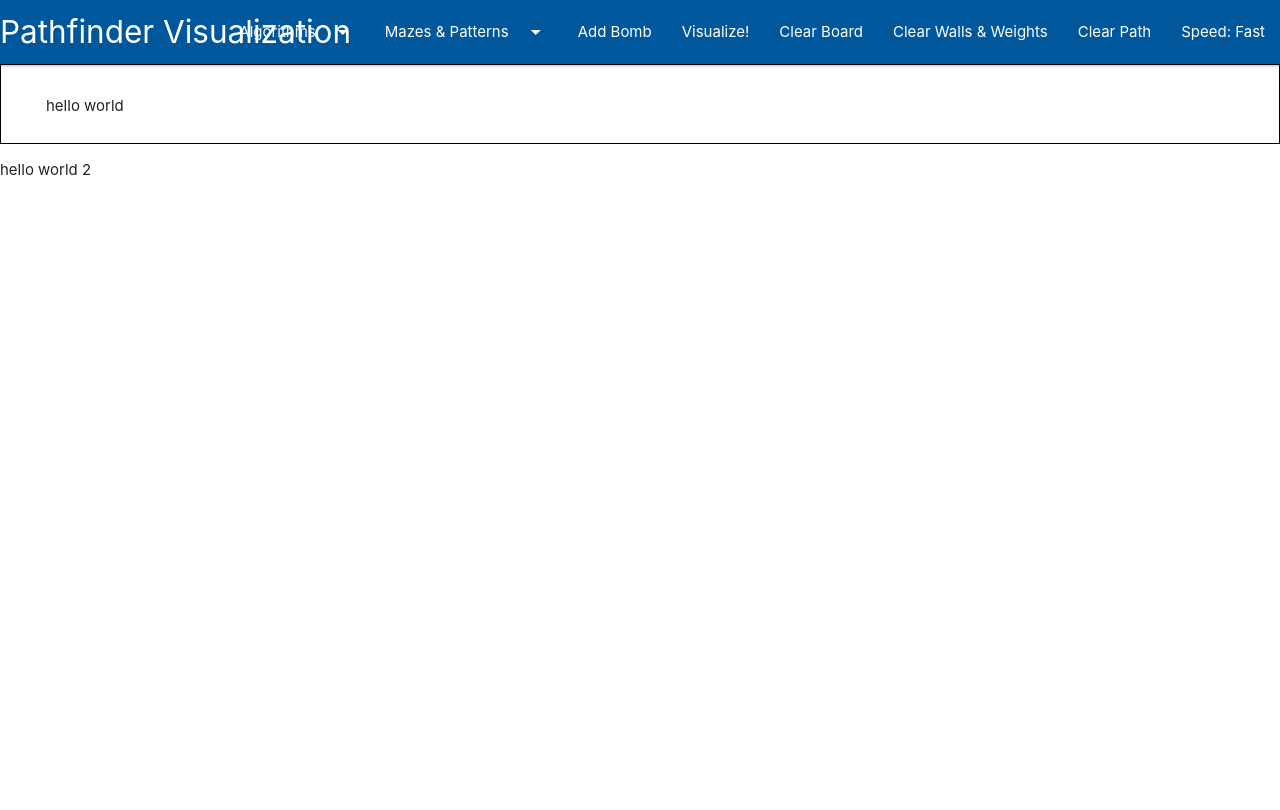
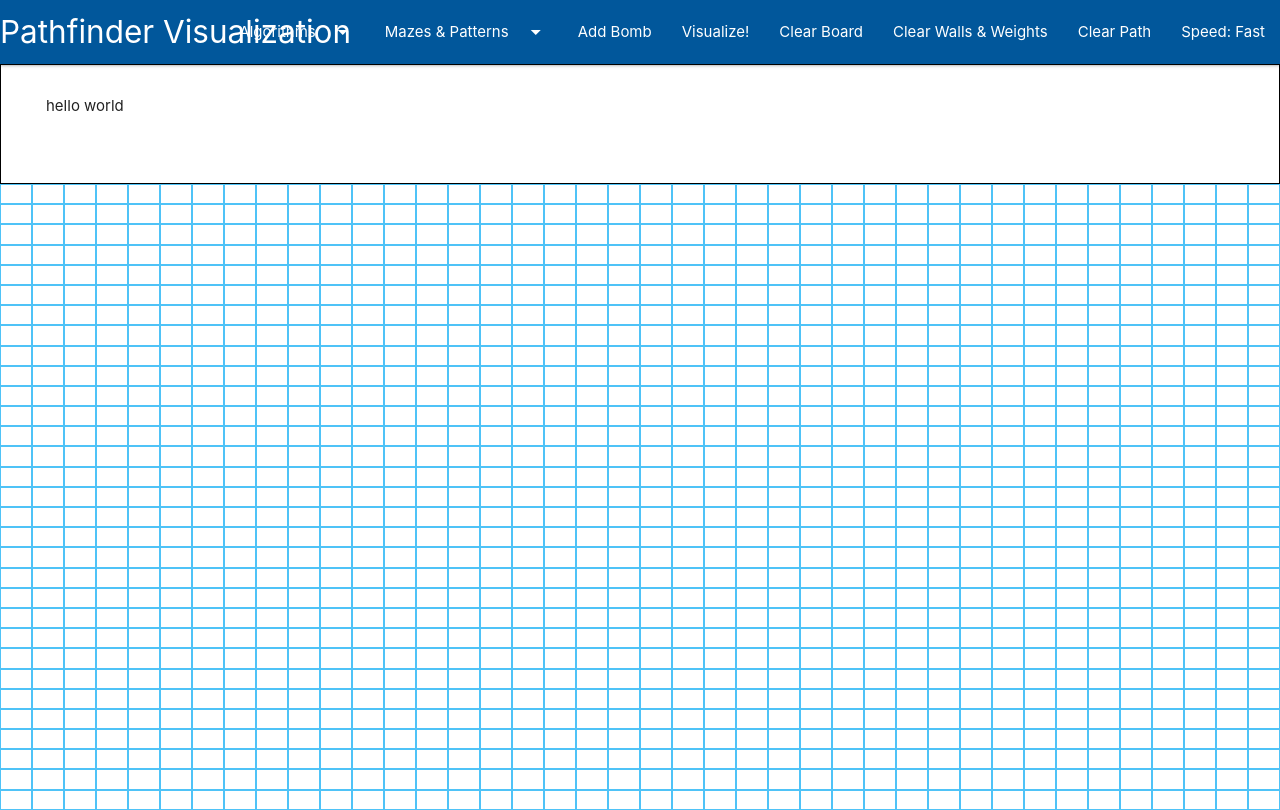
Before and after one commit to dteo318/pathfinding-algorithm-visualization-webapp, a plain HTML site: page index.html in a window 1280 px wide. Drawn offline with nearby package versions, Linux system fonts and the light colour scheme.

Commit message:
Created fixed grid for path

```diff
--- a/index.html
+++ b/index.html
@@ -74,6 +74,7 @@
           <!-- TODO Make the text interactive -->
           <li><a href="#!">Speed: Fast</a></li>
           <!-- TODO Add ability for user to choose number of rows x columns -->
+          <!-- Use CSS variables -->
         </ul>
       </div>
     </nav>
@@ -82,9 +83,7 @@
       <p>hello world</p>
     </div>
     <!-- Grid for drawing path -->
-    <div id="path-grid">
-      <p>hello world 2</p>
-    </div>
+    <div id="path-grid"></div>
     <!-- JQuery -->
     <script
       src="http://ajax.googleapis.com/ajax/libs/jquery/1.7.1/jquery.min.js"
--- a/main.js
+++ b/main.js
@@ -0,0 +1,14 @@
+function makeRows(rows, cols) {
+  const grid_container = document.getElementById("path-grid");
+  grid_container.style.setProperty("--grid-rows", rows);
+  grid_container.style.setProperty("--grid-cols", cols);
+  for (let c = 0; c < rows * cols; c++) {
+    let grid_box = document.createElement("div");
+    grid_container.appendChild(grid_box).className = "grid-item";
+  }
+}
+
+const GRID_ROWS = 31;
+const GRID_COLUMNS = 40;
+
+makeRows(GRID_ROWS, GRID_COLUMNS);
--- a/style.css
+++ b/style.css
@@ -1,6 +1,35 @@
+:root {
+  --grid-cols: 1;
+  --grid-rows: 1;
+}
+
+* {
+  box-sizing: border-box;
+}
+
 #icons-bar {
   padding: 1rem 3rem;
-  height: 10vh;
+  height: 15vh;
   /* Temporary border for easier designing */
   border: 1px black solid;
 }
+/*
+#path-grid {
+  height: 100vh;
+  display: grid;
+  grid-template-columns: repeat(5, 1fr);
+  grid-template-rows: repeat(5, 1fr);
+} */
+
+#path-grid {
+  display: grid;
+  grid-template-rows: repeat(var(--grid-rows), 1fr);
+  grid-template-columns: repeat(var(--grid-cols), 1fr);
+  margin: 0;
+}
+/* TODO Add height and width (maybe) variable to make it more responsive */
+.grid-item {
+  border: 1px solid #4fc3f7;
+  text-align: center;
+  height: 2.525vh;
+}
```
